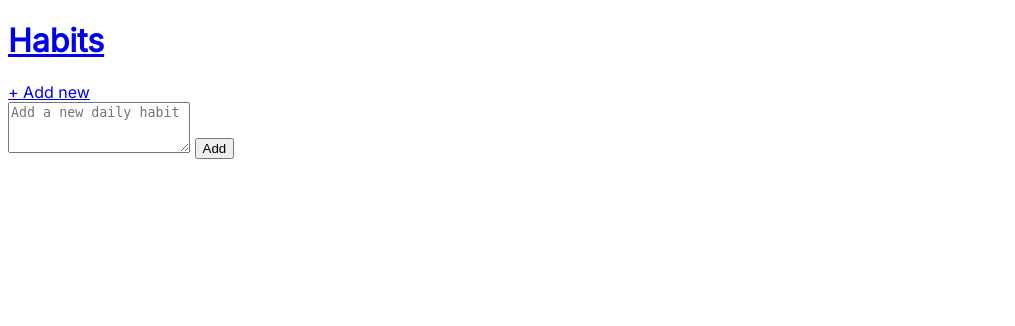
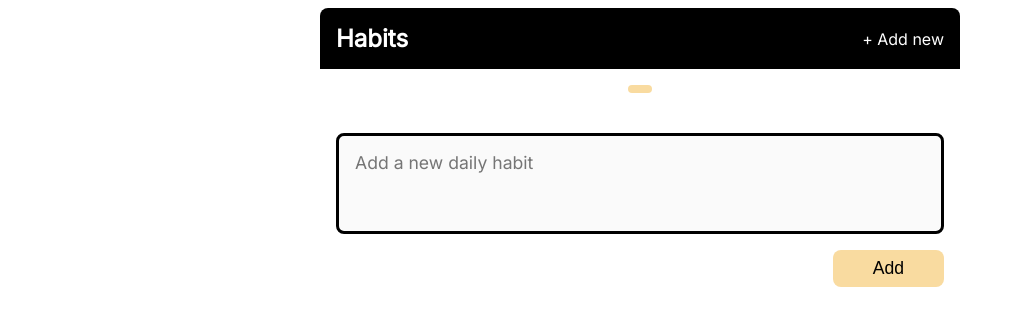
Before and after one commit to OHironari/WebDeveloperBootcamp, a Flask app: template templates/add_habit.html in a window 1280 px wide. Shown: the top 326 px of the page, without its empty margins (0-1015 px from the left). Run offline with Flask 3, Linux system fonts and the light colour scheme; the template is opened without the code that fills it, so the values that code supplies are empty.

Commit message:
no136 work in progress 5-30

```diff
--- a/app.py
+++ b/app.py
@@ -1,5 +1,8 @@
 import datetime
-from flask import Flask,render_template,request
+from flask import Flask,render_template,request,redirect,url_for
+
+#これをインポートすることでnullのdictにnullのリストを宣言なしで入れてもappendできたりする
+from collections import defaultdict
 from pymongo import MongoClient
 
 from dotenv import load_dotenv
@@ -13,14 +16,48 @@
 habits = ["Test habit","Test habit 2"]
 
 app = Flask(__name__)
+completions = defaultdict(list)
 
+
+@app.context_processor
+def add_calc_date_range():
+    def date_range(start: datetime.date):
+        dates = [start + datetime.timedelta(days=diff) for diff in range(-3,4)]
+        return dates
+
+    return {"date_range":date_range}
 
 @app.route("/")
 def index():
-    return render_template("index.html",habits=habits,title="Habit Tracker - Home")
+    date_str = request.args.get("date")
+    if date_str:
+        print(date_str)
+        selected_date = datetime.date.fromisoformat(date_str)
+    else:
+        selected_date = datetime.date.today()
+    return render_template(
+        "index.html",
+        habits=habits,
+        title="Habit Tracker - Home",
+        selected_date=selected_date,
+        completions=completions[selected_date],
+    )
 
 @app.route("/add",methods=["GET","POST"])
 def add_habit():
     if request.method == "POST":
         habits.append(request.form.get("habit"))
-    return render_template("add_habit.html",title="Habit Tracker - Add Habit")
+    return render_template(
+        "add_habit.html",
+        title="Habit Tracker - Add Habit",
+        selected_date=datetime.date.today(),
+    )
+
+@app.route("/complete", methods = ["POST"])
+def complete():
+    date_string = request.form.get("date")
+    habit = request.form.get("habitName")
+    date = datetime.date.fromisoformat(date_string)
+    completions[date].append(habit)
+
+    return redirect(url_for("index", date=date_string))
--- a/static/css/main.css
+++ b/static/css/main.css
@@ -8,3 +8,113 @@
   box-sizing: border-box;
   font-family: "Inter", sans-serif;
 }
+
+.header,
+.main{
+  max-width: 40rem;
+  margin: 0 auto;
+  padding: 1rem;
+}
+
+.header {
+  display: flex;
+  background: #000;
+  color: #fff;
+  justify-content: space-between;
+  align-items: center;
+  border-radius: 6pt 6pt 0pt 0pt;
+}
+
+.header__link {
+  text-decoration: none;
+  color: inherit;
+  transition: color 0.1s ease-in-out;
+}
+
+.header__link:hover {
+  color: #f9dba0;
+}
+
+.header__logo {
+  margin: 0;
+  font-size: 1.5rem;
+}
+
+.form {
+  display: flex;
+  flex-direction: column;
+  font-size: 1.1rem;
+}
+
+.form__input {
+  padding: 1rem;
+  font-family: inherit;
+  font-size: inherit;
+  resize: none;
+  border: 3px solid #000;
+  border-radius: 6pt;
+  background-color: #fafafa;
+  margin-bottom: 1rem;
+}
+
+.form__button {
+  font-size: inherit;
+  background-color: #f9dba0;
+  cursor: pointer;
+  border-radius: 6pt;
+  border: none;
+  padding: 0.5rem 2.5rem;
+  align-self: flex-end;
+}
+
+.dates{
+  display: flex;
+  justify-content: space-around;
+  color: #000;
+  font-size: 1.1rem;
+  margin-bottom: 2.5rem;
+}
+
+.dates__link {
+  color: inherit;
+  text-decoration: none;
+  outline: none;
+
+  padding: 0.25rem 0.75rem;
+  border-radius: 6px;
+}
+
+.dates__link--current {
+  background:#f9dba0;
+}
+
+.dates__link:not(.dates__link--current):hover {
+  background: #e5e5e5;
+}
+
+.date {
+  display: flex;
+  flex-direction: column;
+  align-items: center;
+}
+
+.dates__link:first-of-type,
+.dates__link:last-of-type
+.dates__link:nth-of-type(2),
+.dates__link:nth-last-of-type(2) {
+  display: none;
+}
+
+@media screen and (min-width: 35rem) {
+  .dates__link:first-of-type,
+  .dates__link:last-of-type {
+    display: block;
+  }
+}
+
+@media screen and (min-width: 25rem) {
+.dates__link:nth-of-type(2),
+.dates__link:nth-last-of-type(2) {
+    display: block;
+  }
+}
--- a/templates/layout.html
+++ b/templates/layout.html
@@ -20,6 +20,18 @@
         </header>
 
         <main class="main">
+            <section class="dates">
+                {% for date in date_range(selected_date) %}
+                    <a
+                        class="dates__link {{ 'dates__link--current' if loop.index0 == 3 else ''}}"
+                        href="{{ url_for('index',date=date)}}">
+                    <time class="date" datetime="{{ date }}">
+                        <span>{{ date.strftime("%a") }}</span>
+                        <span>{{ date.strftime("%d") }}</span>
+                    </time>
+                    </a>
+                {% endfor %}
+             </section>
             {% block main_content %}
             {% endblock %}
         </main>
```
Also changed, not shown: templates/index.html (+22 -5 lines).
